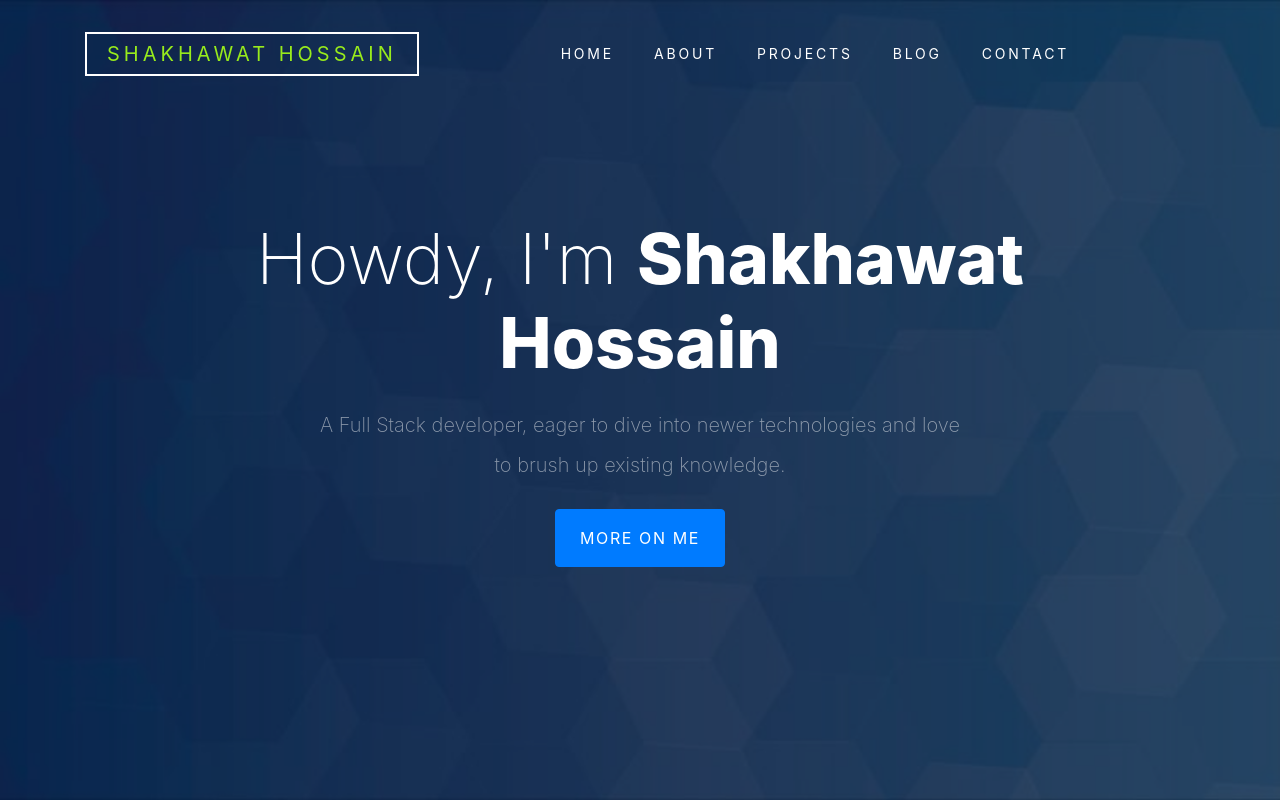
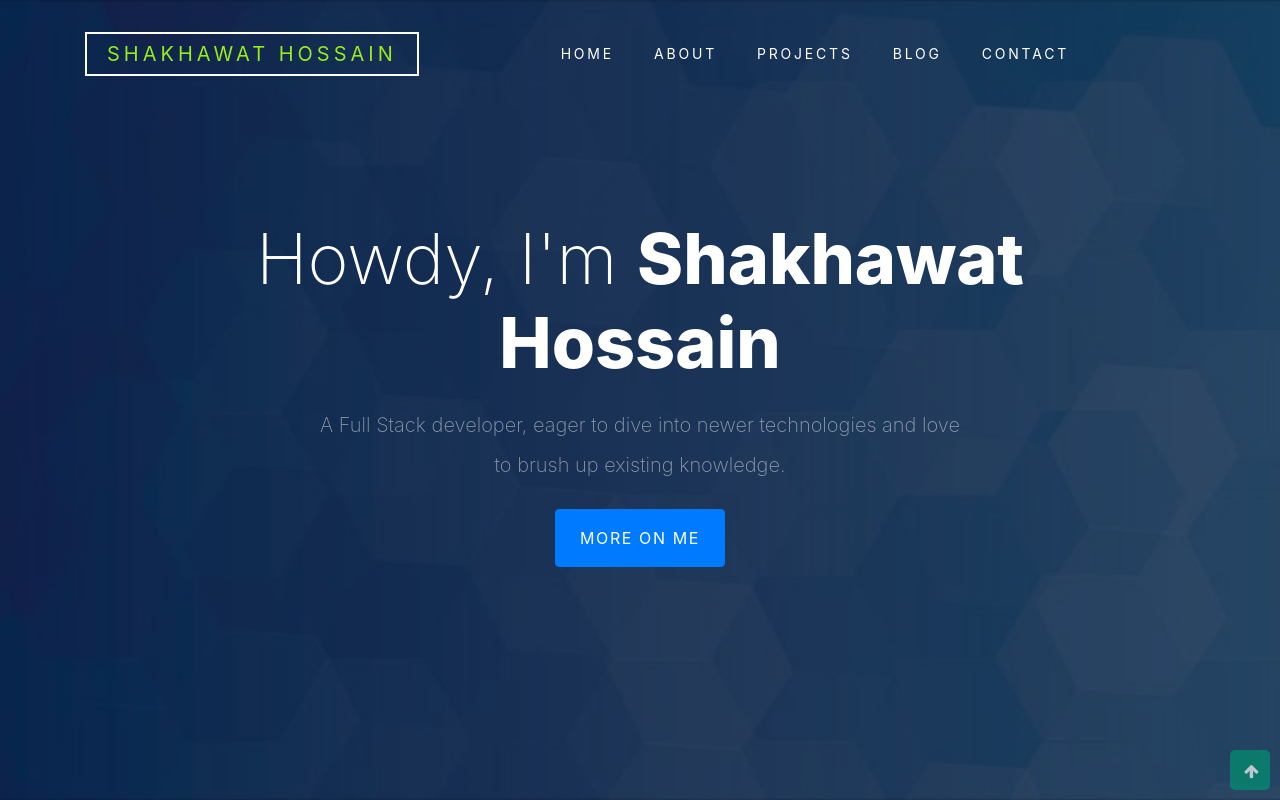
Before and after one commit to shshamim63/personal-portfolio, a React (Create React App) app: page / in a window 1280 px wide. Shown: the top 800 px of the page. Built offline with nearby package versions, Linux system fonts and the light colour scheme.

Commit message:
:art: Adds scrollup component
Adds scroll button and decorates the arrow

```diff
--- a/package.json
+++ b/package.json
@@ -7,6 +7,7 @@
     "@testing-library/react": "^9.3.2",
     "@testing-library/user-event": "^7.1.2",
     "bootstrap": "^4.4.1",
+    "font-awesome": "^4.7.0",
     "node-sass": "^4.13.1",
     "popper.js": "^1.16.1",
     "react": "^16.12.0",
--- a/src/components/App.js
+++ b/src/components/App.js
@@ -7,6 +7,7 @@ import Projects from './Projects';
 import Articles from './Articles';
 import Contact from './Contact';
 import Footer from './Footer';
+import ScrollButton from './scrollButton';
 import { PROJECT_LIST } from '../data/project';
 import { ARTICLE_LIST } from '../data/article';
 const App = () => (
@@ -18,6 +19,7 @@ const App = () => (
     <Articles articleList={ARTICLE_LIST} />
     <Contact />
     <Footer />
+    <ScrollButton scrollStepInPx="50" delayInMs="16.66"/>
   </div>
 );
 
--- /dev/null
+++ b/src/components/scrollButton.js
@@ -0,0 +1,35 @@
+import React from 'react';
+import 'font-awesome/css/font-awesome.min.css';
+
+class ScrollButton extends React.Component {
+  constructor() {
+    super();
+
+    this.state = {
+        intervalId: 0
+    };
+  }
+
+  scrollStep() {
+    if (window.pageYOffset === 0) {
+      clearInterval(this.state.intervalId);
+    }
+    window.scroll(0, window.pageYOffset - this.props.scrollStepInPx);
+  }
+
+  scrollToTop() {
+    let intervalId = setInterval(this.scrollStep.bind(this), this.props.delayInMs);
+    this.setState({ intervalId: intervalId });
+  }
+
+  render () {
+    return <button title='Back to top' className='scroll'
+            onClick={ () => { this.scrollToTop(); }}>
+            <span className='arrow-up'>
+              <i className="fa fa-arrow-up"></i>
+            </span>
+            </button>;
+  }
+}
+
+export default ScrollButton;
--- a/src/style/custom.scss
+++ b/src/style/custom.scss
@@ -755,3 +755,28 @@ a {
 .article-image {
 	height: 200px;
 }
+
+.scroll {
+	opacity: 0.7;
+	background-color: rgb(2, 146, 115);
+	width: 40px;
+	height: 40px;
+	position: fixed;
+	bottom: 10px;
+	right: 10px;
+	border-radius: 5px;
+	border: none;
+
+	&:hover {
+	  opacity: 1;
+	}
+  }
+
+  .arrow-up {
+	color: white;
+    position: absolute;
+    top: 50%;
+    left: 50%;
+    margin-top: -11px;
+    margin-left: -6px;
+  }
```
Also changed, not shown: 1 other file (tests, documents, lock files or other folders).
